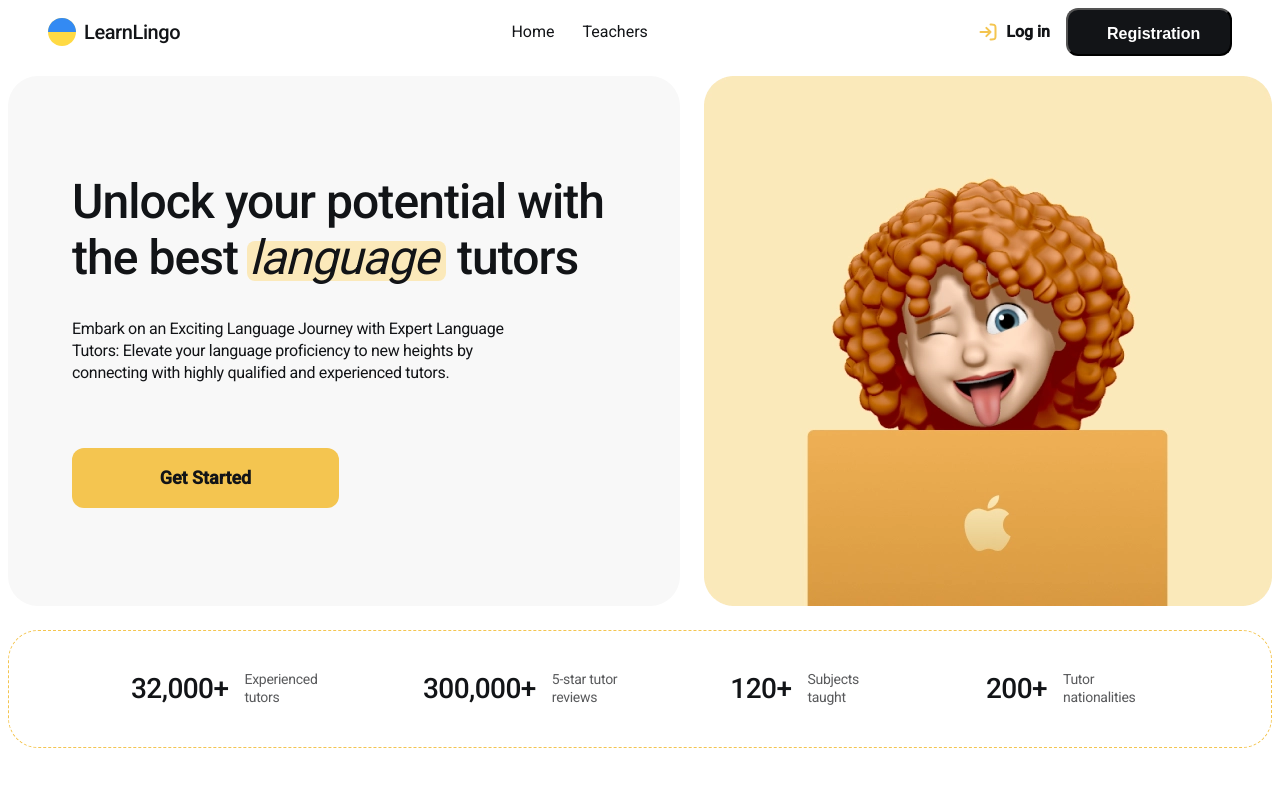
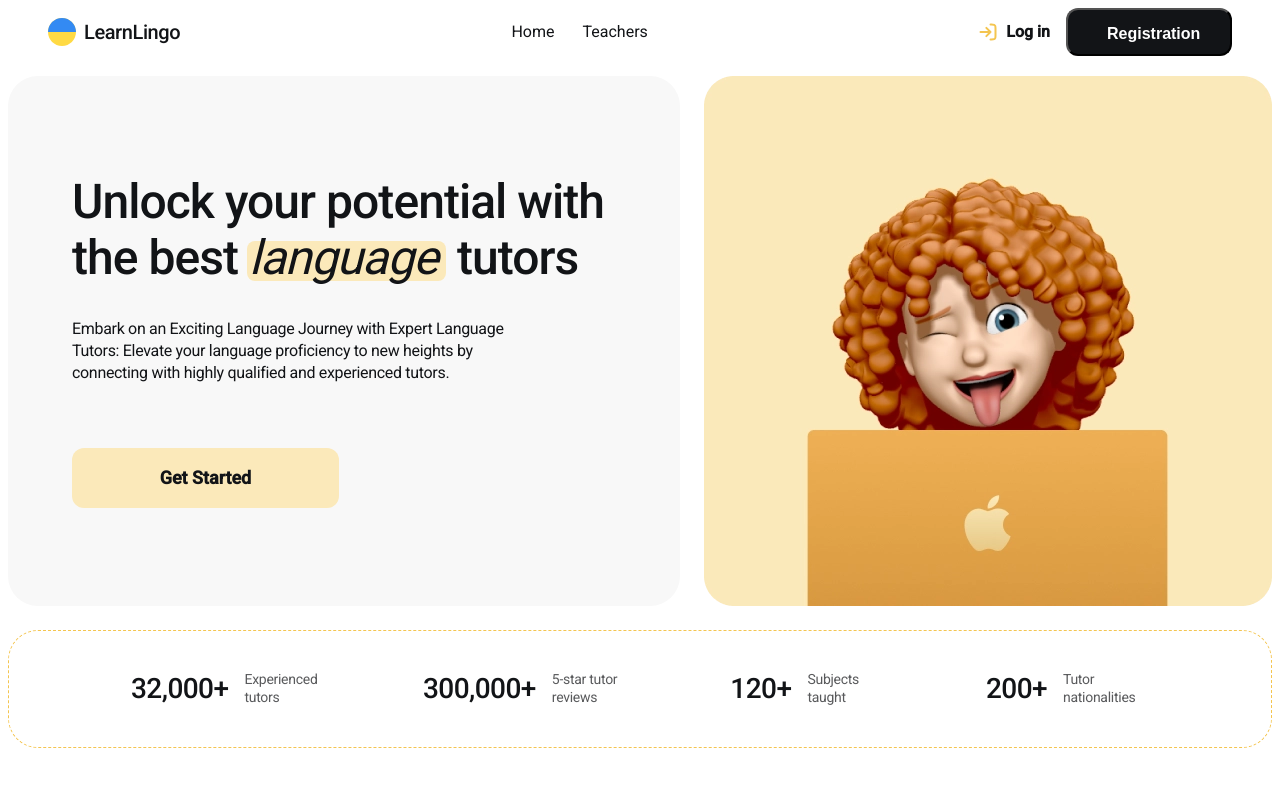
Before and after one commit to Liska-iriska/learn-lingo, a React (Vite) app: page / in a window 1280 px wide. In both pictures the pointer is over the button "Get Started". Shown: the top 786 px of the page. Built offline with nearby package versions, Linux system fonts and the light colour scheme.

Commit message:
Edit hero styles

```diff
--- a/src/components/Hero/Hero.module.css
+++ b/src/components/Hero/Hero.module.css
@@ -36,7 +36,6 @@
 }
 
 .titleСontainer {
-  position: relative;
   display: flex;
   align-items: center;
 }
@@ -86,4 +85,9 @@
   font-size: 18px;
   line-height: 1.55556;
   color: #121417;
+  transition: background 0.3s ease-in-out;
 }
+
+.btn:hover {
+  background: #fbe9ba;
+}
```
